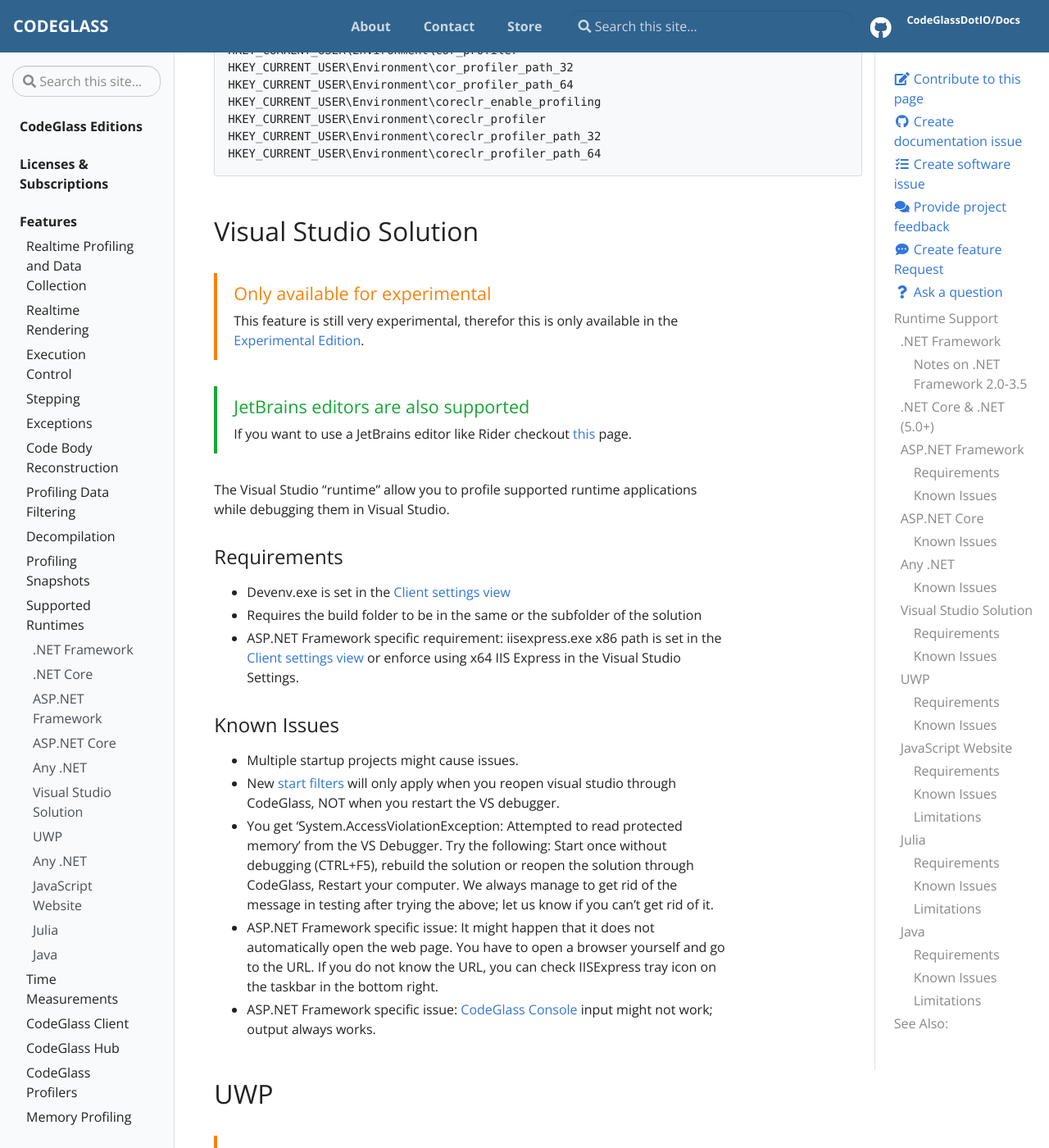
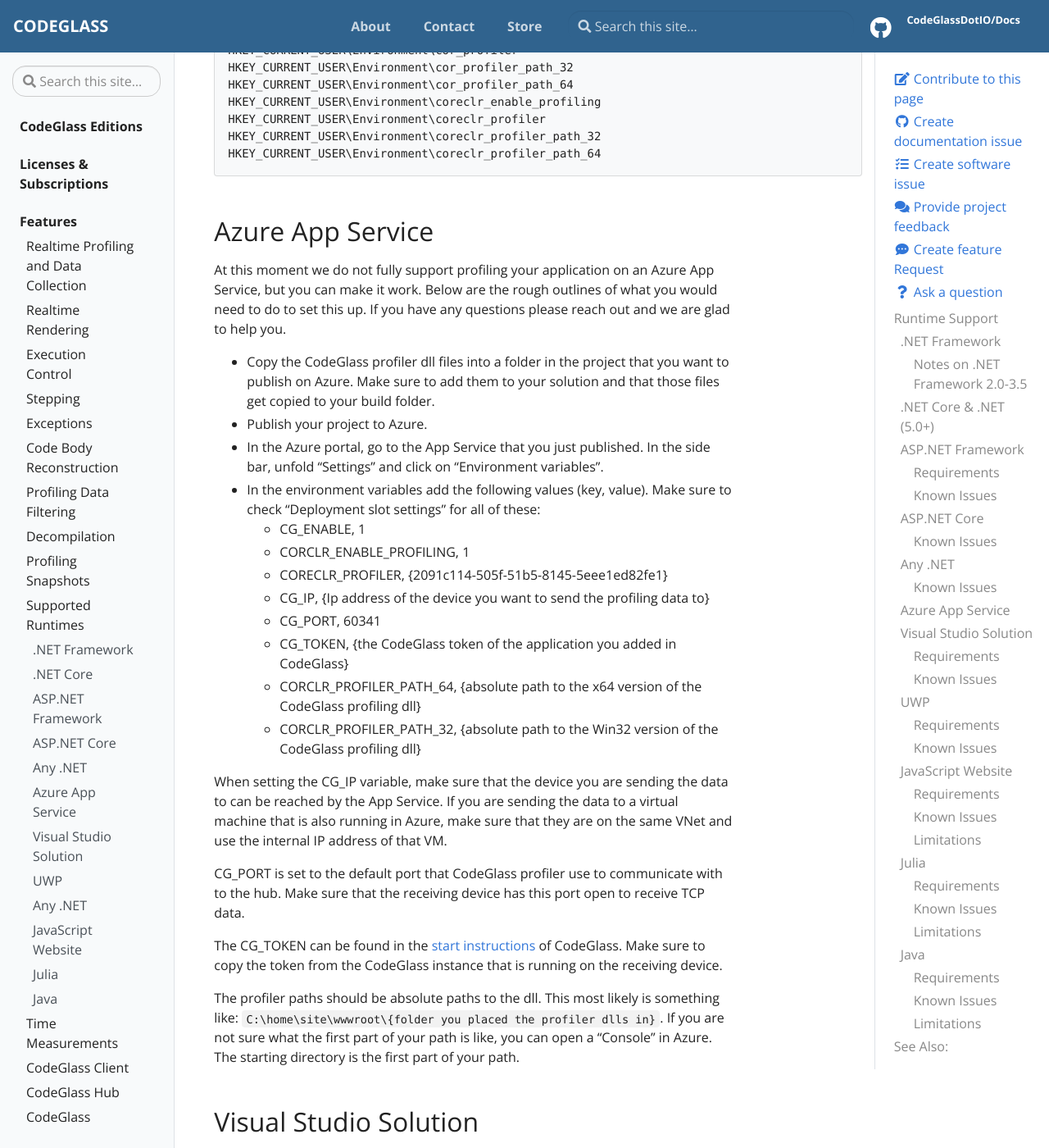
Before and after one commit to CodeGlassDotIO/Docs, a Jekyll site: the page built from _docs/features/supportedruntimes.md, in a window 1280 px wide and 1400 px high, scrolled down 3223 px. Shown: the whole window at 82% size. Built offline with Jekyll 4.4.1, drawn with Linux system fonts in a browser that asks for light colours.

Commit message:
Added docs for profiling in Azure App Service

````diff
--- a/_data/toc.yml
+++ b/_data/toc.yml
@@ -142,6 +142,8 @@
           url: "docs/features/supportedruntimes#aspnet-core"
         - title: Any .NET
           url: "docs/features/supportedruntimes#any-net"
+        - title: Azure App Service
+          url: "docs/features/supportedruntimes#azure-app-service"
         - title: Visual Studio Solution
           url: "docs/features/supportedruntimes#visual-studio-solution"
         - title: UWP
--- a/_docs/features/supportedruntimes.md
+++ b/_docs/features/supportedruntimes.md
@@ -90,6 +90,29 @@ HKEY_CURRENT_USER\Environment\coreclr_profiler
 HKEY_CURRENT_USER\Environment\coreclr_profiler_path_32
 HKEY_CURRENT_USER\Environment\coreclr_profiler_path_64
 ```
+
+## Azure App Service
+At this moment we do not fully support profiling your application on an Azure App Service, but you can make it work. Below are the rough outlines of what you would need to do to set this up. If you have any questions please reach out and we are glad to help you.
+- Copy the CodeGlass profiler dll files into a folder in the project that you want to publish on Azure. Make sure to add them to your solution and that those files get copied to your build folder.
+- Publish your project to Azure.
+- In the Azure portal, go to the App Service that you just published. In the side bar, unfold "Settings" and click on "Environment variables".
+- In the environment variables add the following values (key, value). Make sure to check "Deployment slot settings" for all of these:
+    - CG_ENABLE, 1
+    - CORCLR_ENABLE_PROFILING, 1
+    - CORECLR_PROFILER, {2091c114-505f-51b5-8145-5eee1ed82fe1}
+    - CG_IP, {Ip address of the device you want to send the profiling data to}
+    - CG_PORT, 60341
+    - CG_TOKEN, {the CodeGlass token of the application you added in CodeGlass}
+    - CORCLR_PROFILER_PATH_64, {absolute path to the x64 version of the CodeGlass profiling dll}
+    - CORCLR_PROFILER_PATH_32, {absolute path to the Win32 version of the CodeGlass profiling dll}
+
+When setting the CG_IP variable, make sure that the device you are sending the data to can be reached by the App Service. If you are sending the data to a virtual machine that is also running in Azure, make sure that they are on the same VNet and use the internal IP address of that VM.
+
+CG_PORT is set to the default port that CodeGlass profiler use to communicate with to the hub. Make sure that the receiving device has this port open to receive TCP data.
+
+The CG_TOKEN can be found in the [start instructions](../views/mainwindow/applicationInstance.md#start-instructions) of CodeGlass. Make sure to copy the token from the CodeGlass instance that is running on the receiving device.
+
+The profiler paths should be absolute paths to the dll. This most likely is something like: `C:\home\site\wwwroot\{folder you placed the profiler dlls in}`. If you are not sure what the first part of your path is like, you can open a "Console" in Azure. The starting directory is the first part of your path.
 
 ## Visual Studio Solution
 {% include alert.html  type="warning" title="Only available for experimental" content="This feature is still very experimental, therefor this is only available in the <a href=\"../Editions/Experimental\" target=\"_blanc\">Experimental Edition</a>." %}
````
